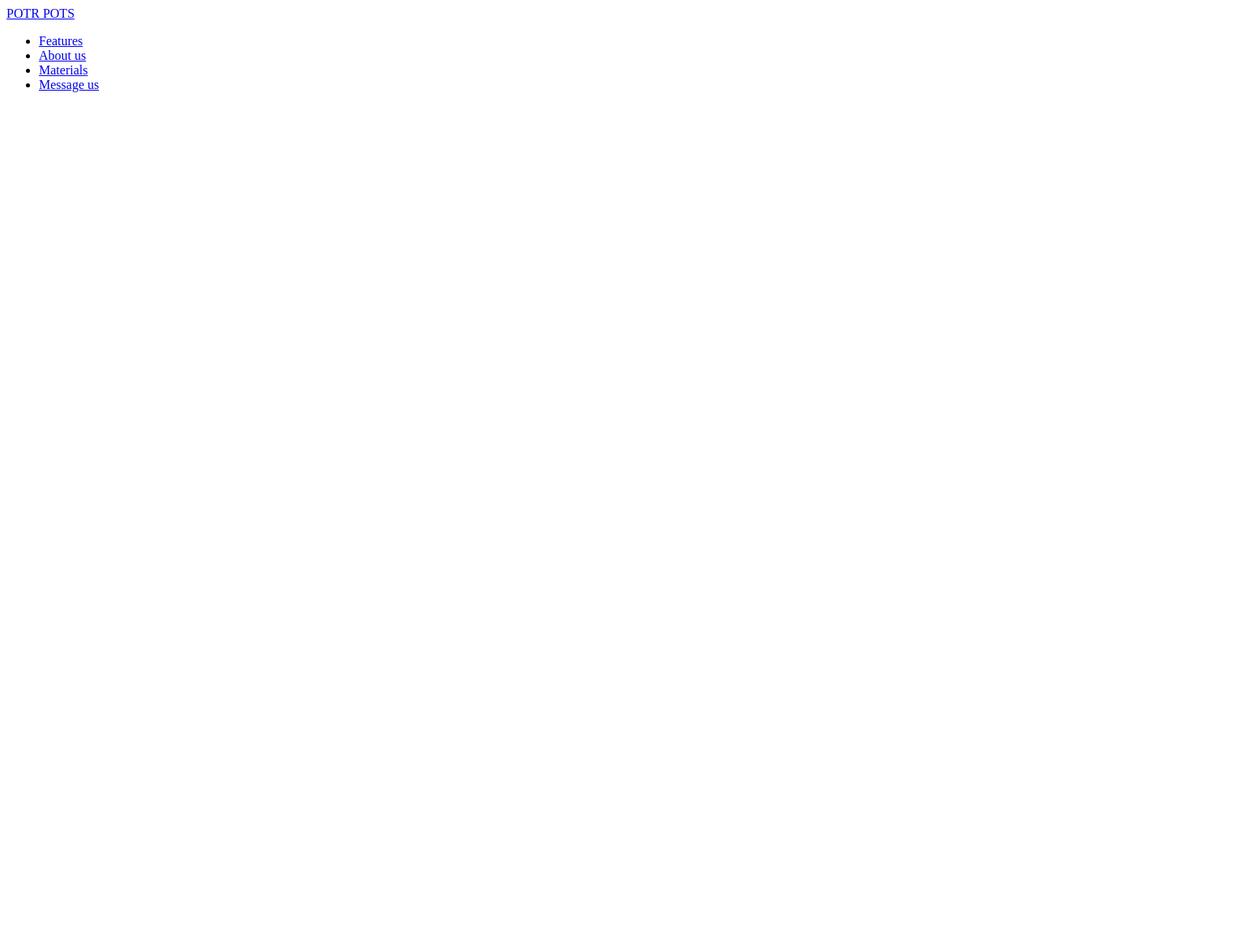
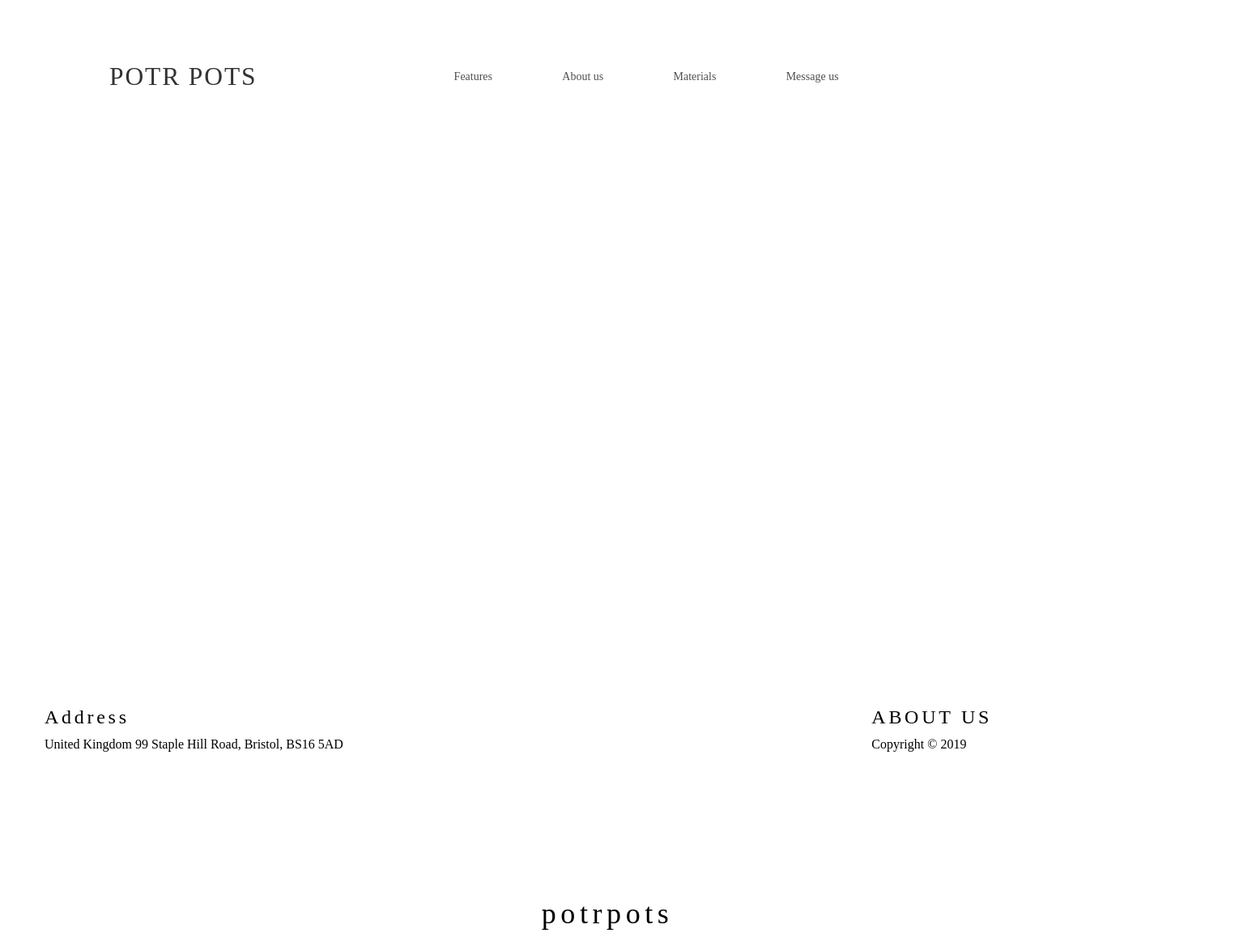
Before and after one commit to DennisUser1/POTR-POTS, a plain HTML site: page index.html in a window 1280 px wide. Shown: the whole page at 81% size, 1535 px wide, since content can reach past the window. Before the commit the page ends 800 px from the top, so only its background shows below. Drawn offline with Linux system fonts and the light colour scheme.

Commit message:
put the header and footer in the html structure, added changes to the colors.scss file, filled out the README.md

```diff
--- a/index.html
+++ b/index.html
@@ -36,6 +36,7 @@
     </div>
     <!------- HEADER ------->
 
+
     <!------- MAIN ------->
     <main class="man">
         <!------- SECTION      ------->
@@ -48,9 +49,37 @@
     <!------- MAIN ------->
 
 
+
     <!------- FOOTER ------->
     <footer class="footer">
-
+        <div class="container">
+            <section class="info">
+                <div class="info__address">
+                    <h6 class="info__title">Address</h6>
+                    <a href="https://goo.gl/maps/E6fWV2NXjPdt9B3p9" target="_blank">
+                        United Kingdom 99 Staple Hill Road, Bristol, BS16 5AD
+                    </a>
+                </div>
+                <div class="info__block">
+                    <ul class="info__social-networks">
+                        <li><a href="#">
+                            <svg><use src="./img/symbol.svg#icon-Icon-Twitter"></use></svg>
+                        </a></li>
+                        <li><a href="#">
+                            <svg><use src="./img/symbol.svg#icon-Icon-Instagram"></use></svg>
+                        </a></li>
+                        <li><a href="#">
+                            <svg><use src="./img/symbol.svg#icon-Icon-Facebook"></use></svg>
+                        </a></li>
+                    </ul>
+                    <a href="#" class="info__logo">potrpots</a>
+                </div>
+                <div class="info__our-rights">
+                    <h6 class="info__title">ABOUT US</h6>
+                    <p class="info__copy">Copyright © 2019</p>
+                </div>
+            </section>
+        </div>
     </footer>
     <!------- FOOTER ------->
 
--- a/sass/colors.scss
+++ b/sass/colors.scss
@@ -7,4 +7,7 @@
     --my_Grey-light: #F8F8F8;
     --my_Grey-text-p: #4f4f4f;
     --my_Red: #EB5757;
+    --my_Text: #333333;
+    --my_Black: #000000;
+    --my_Background: #111;
   }
--- a/sass/style.scss
+++ b/sass/style.scss
@@ -5,6 +5,7 @@ html,
 body {
     height: 100%;
     font-family: "Manrope";
+    font-style: normal;
 }
 
 .wrapper {
@@ -26,3 +27,138 @@ body {
     width: 1170px;
     margin: 0 auto;
 }
+
+/* -------------------------------------------------------
+                     HEADER
+-------------------------------------------------------- */
+.navbar {
+    margin-top: 20px;
+
+    &__logo {
+        font-size: 2.25rem;
+        line-height: 2.6875rem;
+        letter-spacing: 0.06em;
+        color: var(--my_Text);
+    }
+
+    &__content {
+        display: flex;
+        justify-content: space-between;
+        align-items: center;
+    }
+
+    &__list {
+        width: 475px;
+        display: flex;
+        justify-content: space-between;
+    }
+
+    &__item {
+        a {
+            font-size: 1rem;
+            font-weight: 400;
+            line-height: 1.5rem;
+            color: var(--my_Grey-text-p);
+
+            &::after {
+                content: '';
+                display: block;
+                width: 100%;
+                background-color: var(--my_Background);
+                height: .0625rem;
+                transition: all .3s;
+                transform: scale(0);
+            }
+
+            &:hover::after {
+                transform: scale(1.2);
+            }
+
+            &:active {
+                transition: all .3s;
+                transform: scale(1.2);
+            }
+        }
+    }
+
+    &__cart {
+        max-width: 1.875rem;
+    }
+}
+
+/* -------------------------------------------------------
+                     SECTION
+-------------------------------------------------------- */
+
+
+
+
+
+/* -------------------------------------------------------
+                     FOOTER
+-------------------------------------------------------- */
+.info {
+    height: 296px;
+    display: flex;
+    justify-content: space-between;
+    margin-top: 74px;
+
+    &__address {
+        width: 170px;
+
+        a {
+            display: block;
+            margin-top: 10px;
+            font-size: 16px;
+            font-weight: 400;
+            line-height: 24px;
+            color: var(--my_Black);
+        }
+    }
+
+    &__title {
+        font-family: "Bebas Neue", cursive;
+        font-size: 24px;
+        font-weight: 400;
+        line-height: 24px;
+        letter-spacing: 0.155em;
+        text-align: left;
+        color: var(--my_Black);
+    }
+
+    &__block {
+    text-align: center;
+    }
+
+    &__social-networks {
+        width: 230px;
+        display: flex;
+        justify-content: space-between;
+
+        a {
+            width: 30px;
+            height: 30px;
+        }
+    }
+
+    &__logo {
+        display: block;
+        margin-top: 74px;
+        font-family: "Bebas Neue", cursive;
+        font-size: 36px;
+        font-weight: 400;
+        line-height: 54px;
+        letter-spacing: 0.155em;
+        color: var(--my_Black);
+    }
+
+    &__our-rights {}
+
+    &__copy {
+        margin-top: 10px;
+        font-size: 16px;
+        font-weight: 400;
+        line-height: 24px;
+        color: var(--my_Black);
+    }
+}
```
Also changed, not shown: styles/colors.css, styles/style.css, 1 other file.
